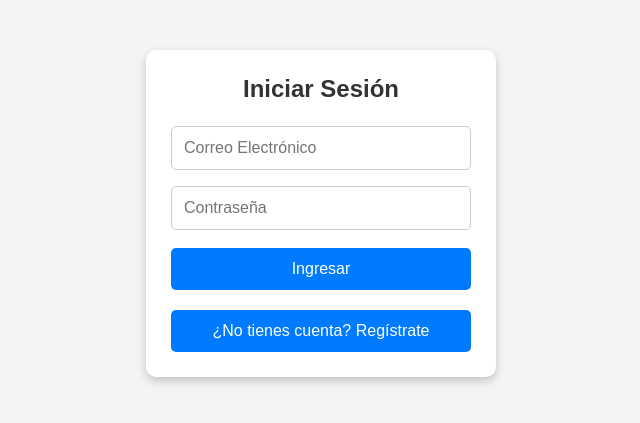
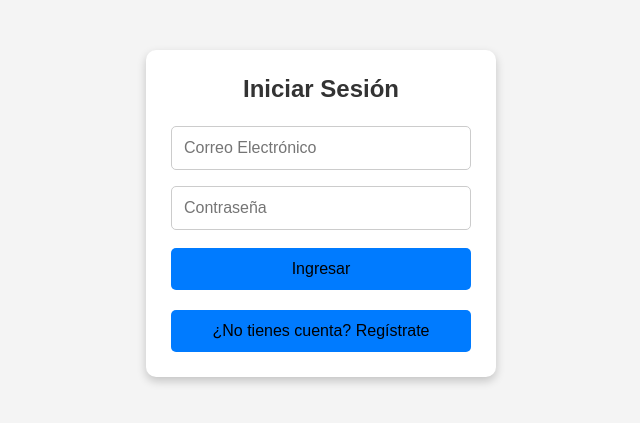
Before and after one commit to Alvarito2203/react-spring-react, a React (Vite) app: page / in a window 1280 px wide. Shown: the part 187-610 px from the top of the page, without its empty margins (319-959 px from the left). Built offline with nearby package versions, Linux system fonts and the light colour scheme.

Commit message:
Acabado sin comentarios

```diff
--- a/src/pages/CartPage.jsx
+++ b/src/pages/CartPage.jsx
@@ -20,7 +20,8 @@ const CartPage = () => {
                 {cart.length > 0 ? (
                     cart.map((coche) => (
                         <li key={coche.id} className="cart-item">
-                            <img src={coche.imagen} alt={coche.marca} />
+                            {/* ✅ Asegurar que la imagen se obtiene de la base de datos */}
+                            <img src={coche.imagenUrl} alt={`${coche.marca} ${coche.modelo}`} />
                             <span>{coche.marca} {coche.modelo} - €{coche.precio}</span>
                             <button onClick={() => removeFromCart(coche.id)}>❌</button>
                         </li>
--- a/src/styles/styles.css
+++ b/src/styles/styles.css
@@ -91,7 +91,7 @@ html, body {
 .login-container button {
     width: 100%;
     background-color: #007bff;
-    color: white;
+    color: rgb(0, 0, 0);
     border: none;
     padding: 12px;
     cursor: pointer;
```
